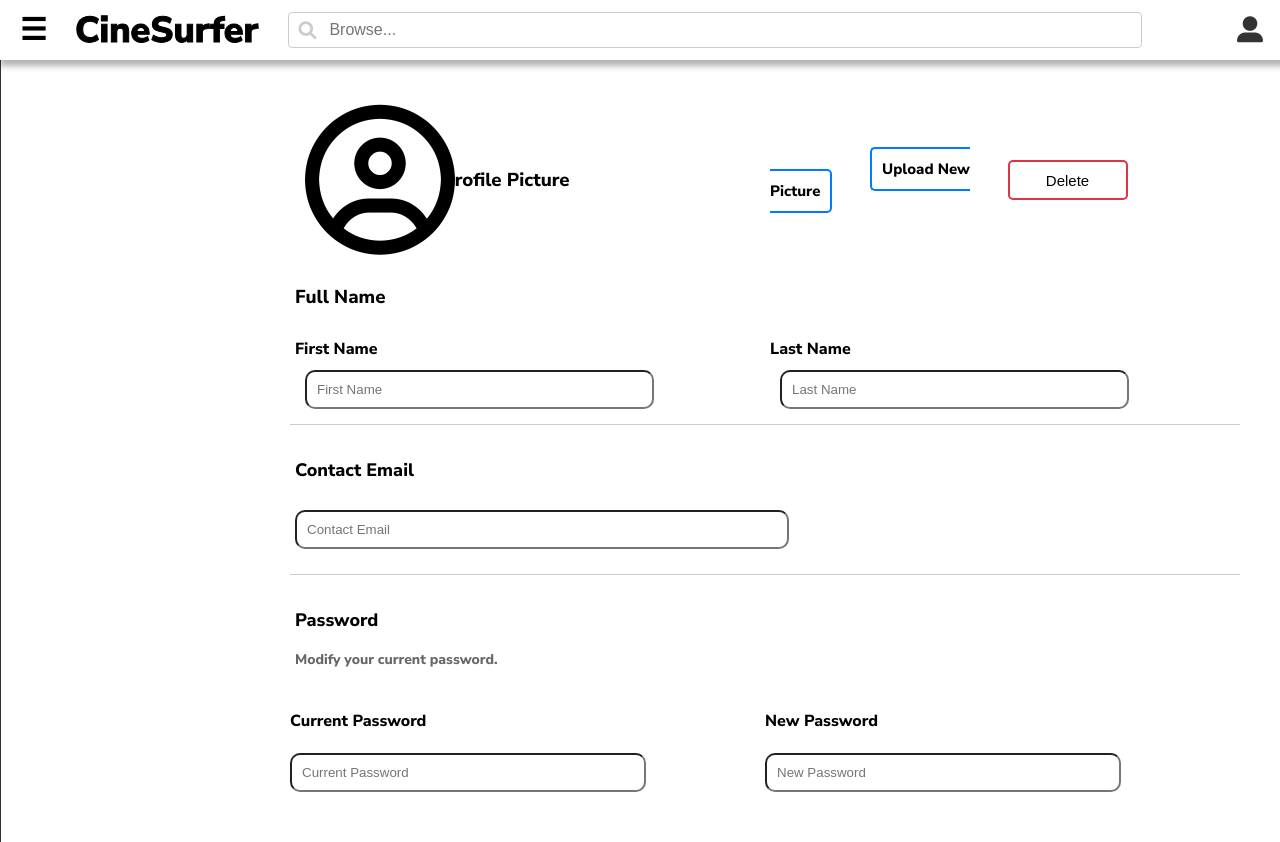
After one commit to WillieChng/IMDB_Dashboard, a Flask app: page /profile.html in a window 1280 px wide. The commit adds this page. Run offline with Flask 3, Linux system fonts and the light colour scheme; some libraries are stand-ins or nearby versions.

```diff
--- a/Website/static/script.js
+++ b/Website/static/script.js
@@ -4,8 +4,18 @@ document.addEventListener('DOMContentLoaded', function() {
     const homeButton = document.querySelector('a[href="basic.html"]');
     const favouritesButton = document.querySelector('a[href="favourites.html"]');
     const settingsButton = document.querySelector('a[href="settings.html"]');
+    const profileButton = document.querySelector('a[href="profile.html"]');
     const sidePanel = document.getElementById('side-panel');
     const contentSections = document.querySelectorAll('.content');
+    const uploadInput = document.getElementById('upload');
+    const profilePicture = document.getElementById('profile-picture');
+    const cropperModal = document.getElementById('cropperModal');
+    const cropperImage = document.getElementById('cropper-image');
+    const cropButton = document.getElementById('crop-button');
+    const closeModal = document.querySelector('.close');
+    const deleteButton = document.getElementById('delete-btn');
+    const defaultIcon = document.getElementById('default-icon');
+    let cropper;
 
     function toggleSidePanel() {
         sidePanel.classList.toggle('show');
@@ -32,17 +42,111 @@ document.addEventListener('DOMContentLoaded', function() {
         }, 500); // Match the duration of the CSS transition
     }
 
+    if (hamburgerMenu){
         hamburgerMenu.addEventListener('click', toggleSidePanel);
+    }
+
+    if (exploreButton) {
         exploreButton.addEventListener('click', () => {
             navigateWithTransition('../basic.html');
         });
+    }
+
+    if (homeButton) {
         homeButton.addEventListener('click', () => {
-        navigateWithTransition('basic');
+            navigateWithTransition('basic.html');
         });
+    }
+
+    if (favouritesButton) {
         favouritesButton.addEventListener('click', () => {
             navigateWithTransition('favourites.html');
         });
+    }
+
+    if (settingsButton) {
         settingsButton.addEventListener('click', () => {
             navigateWithTransition('settings.html');
         });
+    }
+
+    if (profileButton) {
+        profileButton.addEventListener('click', () => {
+            navigateWithTransition('profile.html');
         });
+    }
+
+    function toggleDefaultIcon() {
+        if (profilePicture.src && profilePicture.src !== window.location.href) {
+            defaultIcon.classList.add('hidden');
+            profilePicture.style.display = 'block';
+        } else {
+            defaultIcon.classList.remove('hidden');
+            profilePicture.style.display = 'none';
+        }
+    }
+
+    // Initial check
+    toggleDefaultIcon();
+
+    uploadInput.addEventListener('change', function(event) {
+        const file = event.target.files[0];
+        if (file) {
+            const reader = new FileReader();
+            reader.onload = function(e) {
+                profilePicture.src = e.target.result;
+                toggleDefaultIcon();
+                cropperImage.src = e.target.result;
+                cropperModal.style.display = 'block';
+                cropper = new Cropper(cropperImage, {
+                    aspectRatio: 1,
+                    viewMode: 1,
+                });
+            };
+            reader.readAsDataURL(file);
+        }
+    });
+
+    cropButton.addEventListener('click', function() {
+        if (cropper) {
+        const canvas = cropper.getCroppedCanvas({
+            width: 150,
+            height: 150,
+        });
+        profilePicture.src = canvas.toDataURL();
+        profilePicture.style.display = 'block';
+        defaultIcon.style.display = 'none';
+        cropperModal.style.display = 'none';
+        cropper.destroy();
+        toggleDefaultIcon();
+    } else {
+        console.error('Cropper is not initialized');
+    }
+    });
+
+    closeModal.addEventListener('click', function() {
+        if (cropper) {
+            cropperModal.style.display = 'none';
+            cropper.destroy();
+            cropper = null; // Reset cropper
+        }
+    });
+
+    window.addEventListener('click', function(event) {
+        if (event.target == cropperModal) {
+            if (cropper) {
+                cropperModal.style.display = 'none';
+                cropper.destroy();
+                cropper = null; // Reset cropper
+            }
+        }
+    });
+
+    deleteButton.addEventListener('click', function() {
+        profilePicture.src = '';
+        profilePicture.style.display = 'none';
+        defaultIcon.style.display = 'block';
+        toggleDefaultIcon();
+    });
+
+});
--- a/Website/static/style.css
+++ b/Website/static/style.css
@@ -24,6 +24,7 @@ header {
     padding: 0 20px;
     box-shadow: 0 6px 6px rgba(0, 0, 0, 0.3); /* Add a dark shadow beneath the header */
 }
+
 .hamburger-menu {
     font-size: 30px;
     cursor: pointer;
@@ -34,6 +35,14 @@ header {
     margin-left: 28px; /* Space between the icon and the text */
     font-size: 36px; /* Adjust the font size as needed */
     -webkit-text-stroke: 1px black; /* Add an outline */
+}
+
+.brand:link,
+.brand:visited,
+.brand:hover,
+.brand:active {
+    color: inherit; /* Ensure the color does not change */
+    text-decoration: none; /* Ensure no underline */
 }
 
 .search-container {
@@ -63,7 +72,66 @@ header {
     color: #ccc;
 }
 
+.user-icon-container {
+    display: inline-block; /* Use flexbox for alignment */
+    align-items: center; /* Center the icon vertically */
+    margin-left: auto; /* Push the user icon to the right */
+    padding: 0 30px; /* Add padding for spacing */
+    margin-right: 0px;
+    position: relative;
+}
+
+.user-icon-container i {
+    font-size: 26px; /* Adjust icon size */
+    color: #333; /* Set icon color */
+    margin-right: 7px;
+}
+.user-icon-container a {
+    text-decoration: none; /* Remove underline from the link */
+    color: #333; /* Set link color */
+    align-items: center;
+}
+
+.dropdown-menu {
+    display: none;
+    position: absolute;
+    background-color: white;
+    min-width: 120px;
+    box-shadow: 0px 8px 16px 0px #000000a9;
+    z-index: 1;
+    right: 30px;
+    top: 45px;
+    border-radius: 7px;
+}
+
+.dropdown-menu::before {
+    content: "";
+    position: absolute;
+    top: -29px; /* Position the triangle above the menu */
+    right: 6px; /* Adjust this value to align the triangle */
+    border-width: 15px;
+    border-style: solid;
+    border-color: transparent transparent white transparent; /* Create the triangle */
+}
+
+
+.dropdown-menu a {
+    color: black;
+    padding: 12px 16px;
+    text-decoration: none;
+    display: block;
+}
+
+.dropdown-menu a:hover {
+    background-color: #f1f1f1;
+}
+
+.user-icon-container:hover .dropdown-menu {
+    display: block;
+}
+
 #side-panel {
+    overflow-x: hidden;
     background-color: white;
     width: 200px;
     height: 100vh; /* Full height */
@@ -110,6 +178,13 @@ header {
     left: 0; /* Show the side panel */
 }
 
+.main-content {
+    margin-left: 250px; /* Same width as the side panel */
+    padding: 20px;
+    flex-grow: 1;
+    margin-top: 60px;
+}
+
 .logout-container {
     position: absolute;
     bottom: 90px; /* Adjust this value to position the logout button */
@@ -120,14 +195,13 @@ header {
 
 .content.shifted {
     margin-left: 200px; /* Offset content by the width of the sidebar */
-
+    transition: margin-left 0.3s; /* Smooth transition for margin change */
 }
 
 .content {
     margin-left: 0; /* Offset content by the width of the sidebar */
-    padding: 20px;
+    padding: 10px 20px;
     flex-grow: 1; /* Allow content to grow and fill the remaining space */
-    margin-top: 60px; /* Offset content by the height of the header */
     transition: margin-left 0.3s; /* Smooth transition for margin change */
 }
 
@@ -145,7 +219,7 @@ header {
 
 .center-container h2 {
     font-family: 'Poppins', sans-serif;
-    font-size: 160px;
+    font-size: 100px;
     font-weight: 800; /* Set font weight to regular */
     margin: 0; /* Remove default margin */
     line-height: 1.5; /* Adjust line height for spacing */
@@ -166,3 +240,207 @@ header {
     margin: 0; /* Remove default margin */
     line-height: 1.5; /* Adjust line height for spacing */
 }
+
+/*profile */
+
+.profile-container {
+    padding: 20px;
+}
+
+.row {
+    display: flex;
+    align-items: center;
+}
+
+.col {
+    flex: 1;
+    padding: 5px;
+    /* border: 1px solid black; */
+}
+
+.col h4{
+    margin:0;
+}
+
+.col .profile-picture{
+    margin-right: 0;
+    display: block;
+}
+
+.prof-pic-text{
+    margin-left: -90px;
+}
+
+.profile-picture {
+    width: 150px;
+    height: 150px;
+    border-radius: 50%;
+    object-fit: cover;
+    border: 3px solid #007bff;
+    display: none;
+}
+
+.profile-picture-container {
+    width: 150px; /* Match the icon size */
+    height: 150px; /* Match the icon size */
+    position: relative; /* Ensure it is positioned correctly */
+    margin-left: 10px; /* Center the container */
+}
+
+.default-icon {
+    font-size: 150px;
+    position: relative; /* Change to relative */
+    display: block; /* Ensure it is a block element */
+    margin: 0 auto; /* Center horizontally */
+    text-align: center; /* Center text */
+}
+
+.hidden {
+    display: none;
+}
+/* Modal styles */
+.modal {
+    display: none;
+    position: fixed;
+    z-index: 1000;
+    left: 0;
+    top: 0;
+    width: 100%;
+    height: 100%;
+    overflow: auto;
+    background-color: rgba(0, 0, 0, 0.5);
+}
+
+.modal-content {
+    background-color: #fefefe;
+    margin: 15% auto;
+    padding: 20px;
+    border: 1px solid #888;
+    width: 80%;
+    max-width: 600px;
+}
+
+.close {
+    color: #aaa;
+    float: right;
+    font-size: 28px;
+    font-weight: bold;
+}
+
+.close:hover,
+.close:focus {
+    color: black;
+    text-decoration: none;
+    cursor: pointer;
+}
+
+.cropper-container {
+    width: 100%;
+    height: 400px;
+    position: relative;
+}
+
+.upload-btn {
+    padding: 10px;
+    cursor: pointer;
+    border: 2px solid transparent; /* Default border */
+    background-color: transparent;
+    border-radius: 5px; /* Optional: Add rounded corners */
+    width: 140px;
+    height: 50px;
+    font-size: 15px;
+    border-color: #007bff; /* Blue border for upload button */
+}
+
+.col .upload-btn {
+    margin-left: 100px;
+}
+
+.col .delete-btn {
+    margin-right: 20px;
+}
+
+.delete-btn {
+    padding: 10px;
+    cursor: pointer;
+    border: 2px solid transparent; /* Default border */
+    background-color: transparent;
+    border-radius: 5px; /* Optional: Add rounded corners */
+    width: 120px;
+    height: 40px;
+    font-size: 15px;
+    border-color: #dc3545; /* Red border for delete button */
+
+}
+
+
+.file-input {
+    display: none;
+}
+
+.textbox {
+    width: calc(70% - 1px); /* Adjust the width to fit two textboxes in one row */
+    padding: 10px;
+    border-radius: 10px;
+}
+
+.textbox:first-of-type {
+    margin-right: 10px; /* Adjust the value as needed */
+}
+
+.textbox:last-of-type {
+    margin-left: 10px; /* Adjust the value as needed */
+}
+
+/* Fifth & eighth Row */
+.line {
+    width: 100%;
+    height: 1px;
+    background-color: #ccc;
+    margin: 10px 0;
+}
+
+/* Sixth Row */
+.contact-email-text {
+    font-size: 18px;
+    font-weight: bold;
+}
+
+/* Seventh Row */
+.contact-email-input {
+    width: 50%;
+    padding: 10px;
+    border-radius: 10px;
+    margin-bottom: 10px;
+}
+
+/* Ninth Row */
+.password-text {
+    font-size: 18px;
+    font-weight: bold;
+}
+
+/* Tenth Row */
+.modify-password-text {
+    font-size: 14px;
+    color: #666;
+}
+
+/* Eleventh Row */
+.password-row {
+    display: flex;
+}
+
+.password-col {
+    flex: 1;
+}
+
+/* Last Row */
+.password-input {
+    width: calc(70% - 1px);
+    padding: 10px;
+    border-radius: 10px;
+    margin-bottom: 10px;
+}
+
+/*end of profile*/
--- a/Website/templates/base.html
+++ b/Website/templates/base.html
@@ -18,6 +18,14 @@
             <i class="fas fa-search search-icon"></i>
             <input type="text" class="search-bar" placeholder="Browse...">
         </div>
+        <div class="user-icon-container">
+            <i class="fas fa-user-alt"></i>
+            <div class="dropdown-menu">
+                <a href="profile.html">Profile</a>
+                <a href="settings.html">Settings</a>
+                <a href="#logout">Logout</a>
+            </div>
+        </div>
     </header>
     <nav id="side-panel">
         <div class="nav-links">
@@ -29,14 +37,9 @@
             <a href="#logout"><i class="fas fa-sign-out-alt"></i> Logout</a>
         </div>
     </nav>
-    <div class="content" id="homepage"></div>
-    <div class="content" id="favourites"></div>
-    <div class="content" id="settings"></div>
-    <div class="container">
-
-    {%block content%}
-    <h1>ayoo</h1>
-    {% endblock %}
+    <div class="main-content">
+        {% block content %}{% endblock %}
+    </div>
 
     {% with messages = get_flashed_messages(with_categories=true)%}
         {% if messages %}
--- /dev/null
+++ b/Website/templates/profile.html
@@ -0,0 +1,124 @@
+{% extends "base.html" %}
+{% block title %} Profile {% endblock %}
+{% block content %}
+
+<div class="profile-container">
+    <!-- First Row -->
+    <div class="row">
+        <div class="col">
+            <div class="profile-picture-container">
+                <img src="" alt="Profile" class="profile-picture" id="profile-picture">
+                <i class="far fa-user-circle default-icon hidden" id="default-icon"></i>
+            </div>
+        </div>
+        <div class="col">
+            <h3 class="prof-pic-text">Profile Picture</h3>
+        </div>
+        <div class="col">
+            <form id="upload-form">
+                <label for="upload" class="btn upload-btn">Upload New Picture</label>
+                <input type="file" id="upload" name="profile-picture" class="file-input" accept="image/*">
+            </form>
+        </div>
+        <div class="col">
+            <button id="delete-btn" class="btn delete-btn">Delete</button>
+        </div>
+    </div>
+
+    <!-- Cropper Modal -->
+    <div id="cropperModal" class="modal">
+        <div class="modal-content">
+            <span class="close">&times;</span>
+            <div class="cropper-container">
+                <img id="cropper-image" src="" alt="Cropper">
+            </div>
+            <button id="crop-button" class="btn">Crop</button>
+        </div>
+    </div>
+
+    <!-- Second Row -->
+    <div class="row">
+        <div class="col">
+            <h3>Full Name</h3>
+        </div>
+    </div>
+
+    <!-- Third Row -->
+    <div class="row">
+        <div class="col">
+            <h4>First Name</h4>
+        </div>
+        <div class="col">
+            <h4>Last Name</h4>
+        </div>
+    </div>
+
+    <!-- Fourth Row -->
+    <div class="row">
+        <div class="col">
+            <input type="text" class="textbox" placeholder="First Name">
+        </div>
+        <div class="col">
+            <input type="text" class="textbox" placeholder="Last Name">
+        </div>
+    </div>
+
+    <!-- Fifth Row -->
+    <div class="row">
+        <div class="line"></div>
+    </div>
+
+    <!-- Sixth Row -->
+    <div class="row">
+        <div class="col">
+            <h3 class="contact-email-text">Contact Email</h3>
+        </div>
+    </div>
+
+    <!-- Seventh Row -->
+    <div class="row">
+        <div class="col">
+            <input type="email" class="contact-email-input" placeholder="Contact Email">
+        </div>
+    </div>
+
+    <!-- Eighth Row -->
+    <div class="row">
+        <div class="line"></div>
+    </div>
+
+    <!-- Ninth Row -->
+    <div class="row">
+        <div class="col">
+            <h3 class="password-text">Password</h3>
+            <p class="modify-password-text">Modify your current password.</p>
+
+        </div>
+    </div>
+
+    <!-- Eleventh Row -->
+    <div class="password-row">
+        <div class="password-col">
+            <h4>Current Password</h4>
+        </div>
+        <div class="password-col">
+            <h4>New Password</h4>
+        </div>
+    </div>
+
+    <!-- Last Row -->
+    <div class="password-row">
+        <div class="password-col">
+            <input type="password" class="password-input" placeholder="Current Password">
+        </div>
+        <div class="password-col">
+            <input type="password" class="password-input" placeholder="New Password">
+        </div>
+    </div>
+</div>
+
+<script src="../static/script.js"></script>
+<link  href="https://cdnjs.cloudflare.com/ajax/libs/cropperjs/1.5.12/cropper.min.css" rel="stylesheet">
+<script src="https://cdnjs.cloudflare.com/ajax/libs/cropperjs/1.5.12/cropper.min.js"></script>
+
+{% endblock %}
--- a/Website/templates/settings.html
+++ b/Website/templates/settings.html
@@ -1,5 +1,5 @@
 {% extends "base.html" %}
 {% block title %} Settings {% endblock %}
-{% block content%}
+{% block content %}
 
 {% endblock %}
--- a/Website/views.py
+++ b/Website/views.py
@@ -30,3 +30,7 @@ def favourtie_page():
 @views.route('/settings.html')
 def settings_page():
     return render_template("settings.html")
+
+@views.route('/profile.html')
+def profile_page():
+    return render_template("profile.html")
```
Also changed, not shown: FrontEnd/img/analytic-graph.png (added), FrontEnd/img/bar-chart.png (added), FrontEnd/img/candlestick-chart.png (added), FrontEnd/img/line-chart.png (added), FrontEnd/img/organization-chart.png (added), FrontEnd/img/pie-chart.png (added). Lines whose indentation alone changed are shown as unchanged.
